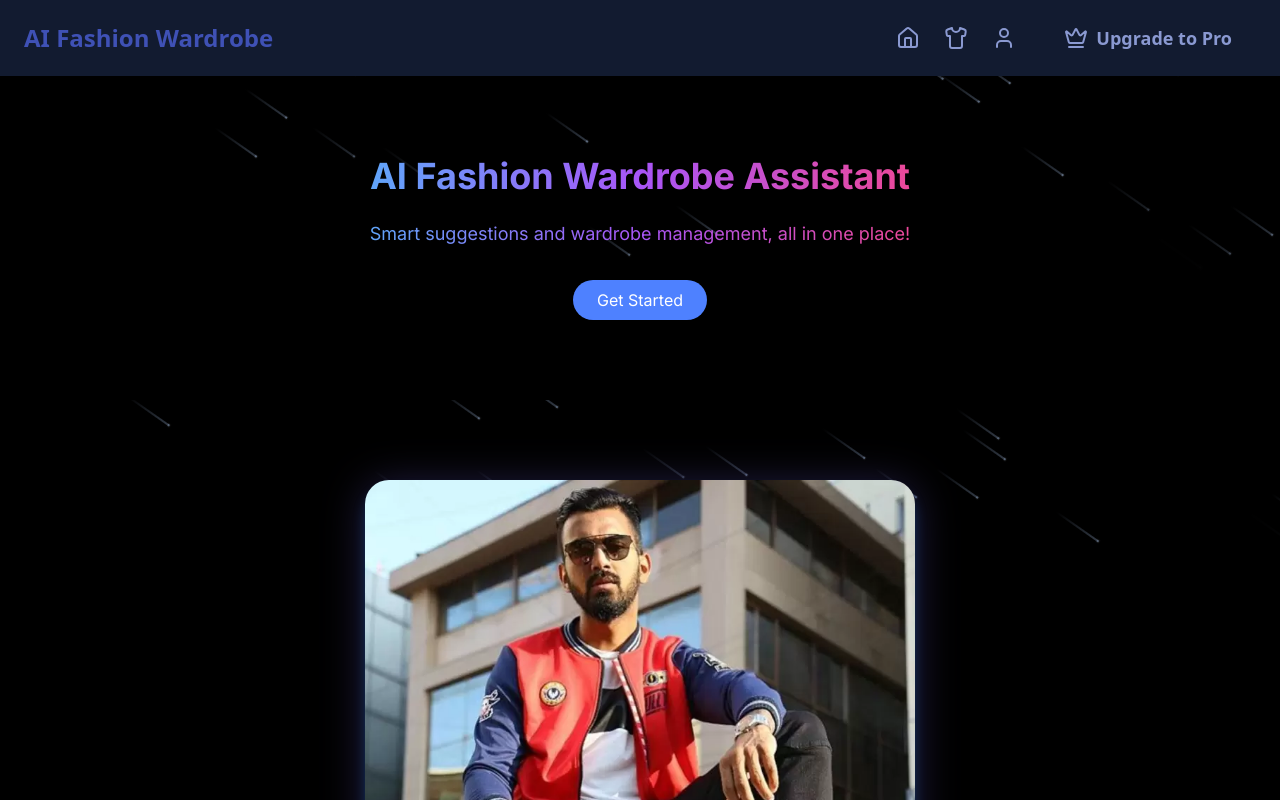
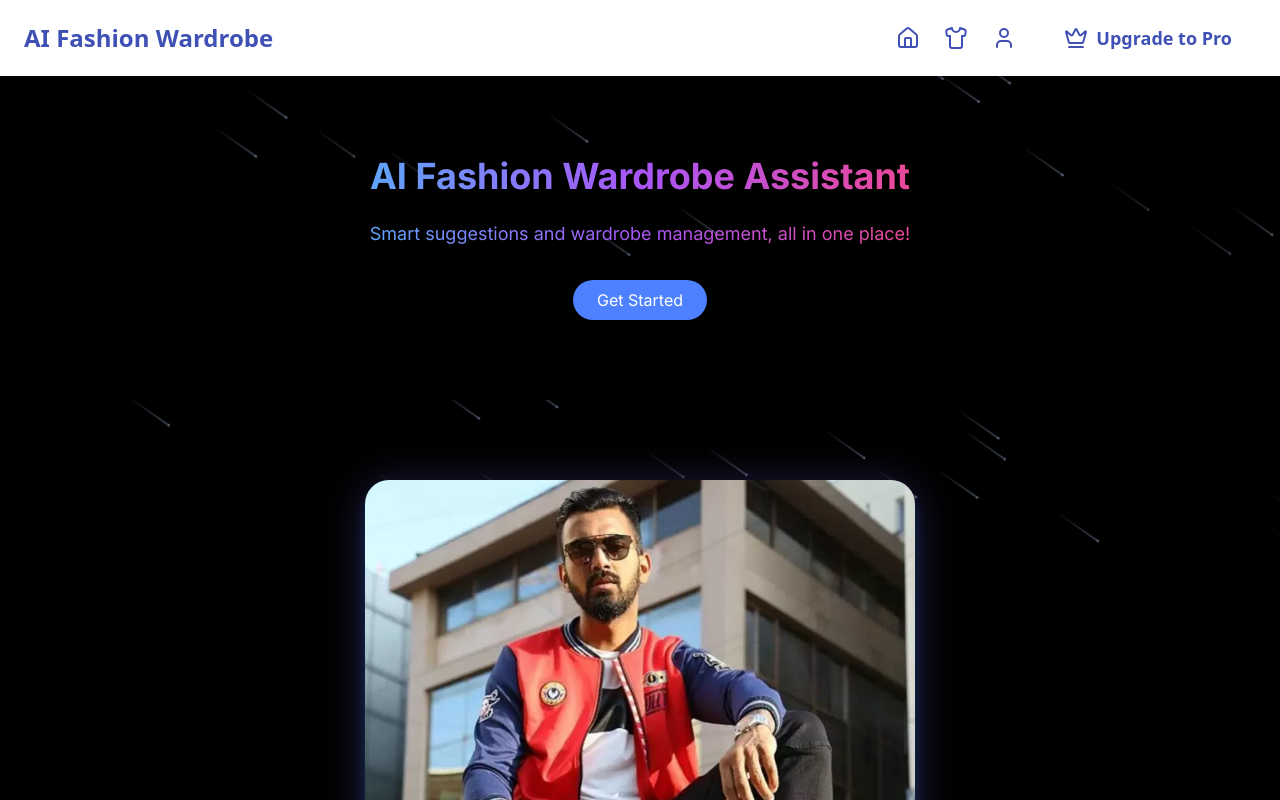
Before and after one commit to MarkLopes11/RUBIX25_37_QuantumCoders, a Next.js app in the folder frontend/: page / in a window 1280 px wide. Shown: the top 800 px of the page. Built offline with nearby package versions, Linux system fonts and the light colour scheme.

Commit message:
another small change

```diff
--- a/frontend/components/Footer.tsx
+++ b/frontend/components/Footer.tsx
@@ -21,8 +21,8 @@ const Footer = () => {
   ];
 
   return (
-    <footer className="bg-n-8 py-8 text-center">
-      <p className="text-sm text-n-4">
+    <footer className="bg-white py-8 text-center">
+      <p className="text-sm text-black">
         © {new Date().getFullYear()} AI Fashion Wardrobe Assistant. All rights reserved.
       </p>
       <div className="flex justify-center gap-6 mt-4">
@@ -31,7 +31,7 @@ const Footer = () => {
             key={social.id}
             href={social.url}
             target="_blank"
-            className="text-primary hover:text-primary-dark transition"
+            className="text-primary hover:text-black transition"
             rel="noopener noreferrer"
           >
             {social.icon}
--- a/frontend/components/Header.tsx
+++ b/frontend/components/Header.tsx
@@ -13,7 +13,7 @@ const Header = () => {
   };
 
   return (
-    <header className="sticky top-0 z-50 bg-n-7 px-6 py-4 shadow-md">
+    <header className="sticky top-0 z-50 bg-white px-6 py-4 shadow-md">
       <div className="flex justify-between items-center">
         {/* Logo on the left */}
         <Link href="/" className="text-2xl font-bold text-primary">
@@ -21,13 +21,13 @@ const Header = () => {
         </Link>
         {/* Navigation Icons on the right */}
         <nav className="flex gap-6 ml-auto items-center">
-          <Link href="/FashionAIHelper" className="text-n-3 hover:text-n-1 transition">
+          <Link href="/FashionAIHelper" className="text-primary hover:text-black transition">
             <Home size={24} />
           </Link>
-          <Link href="#services" className="text-n-3 hover:text-n-1 transition">
+          <Link href="#services" className="text-primary hover:text-black transition">
             <Shirt size={24} />
           </Link>
-          <Link href="#" className="text-n-3 hover:text-n-1 transition">
+          <Link href="#" className="text-primary hover:text-black transition">
             <User size={24} />
           </Link>
           {/* Show the upgrade dialog */}
--- a/frontend/components/UpgradeToProDialog.tsx
+++ b/frontend/components/UpgradeToProDialog.tsx
@@ -17,7 +17,7 @@ const UpgradeToProDialog = ({ onUpgrade }: { onUpgrade: () => void }) => {
     <>
       {/* Button to trigger the dialog */}
       <button
-        className="text-n-3 hover:text-n-1 transition flex items-center gap-2"
+        className="text-primary hover:text-black transition flex items-center gap-2"
         onClick={() => setShowDialog(true)}
       >
         {isProUser ? (
@@ -72,7 +72,7 @@ const UpgradeToProDialog = ({ onUpgrade }: { onUpgrade: () => void }) => {
                   onClick={handleUpgrade}
                 >
                   <Crown className="w-5 h-5" />
-                  <span className="text-lg font-semibold hover:text-blue-500">
+                  <span className="text-lg font-semibold hover:text-white">
                     Upgrade
                   </span>
                 </button>
```
